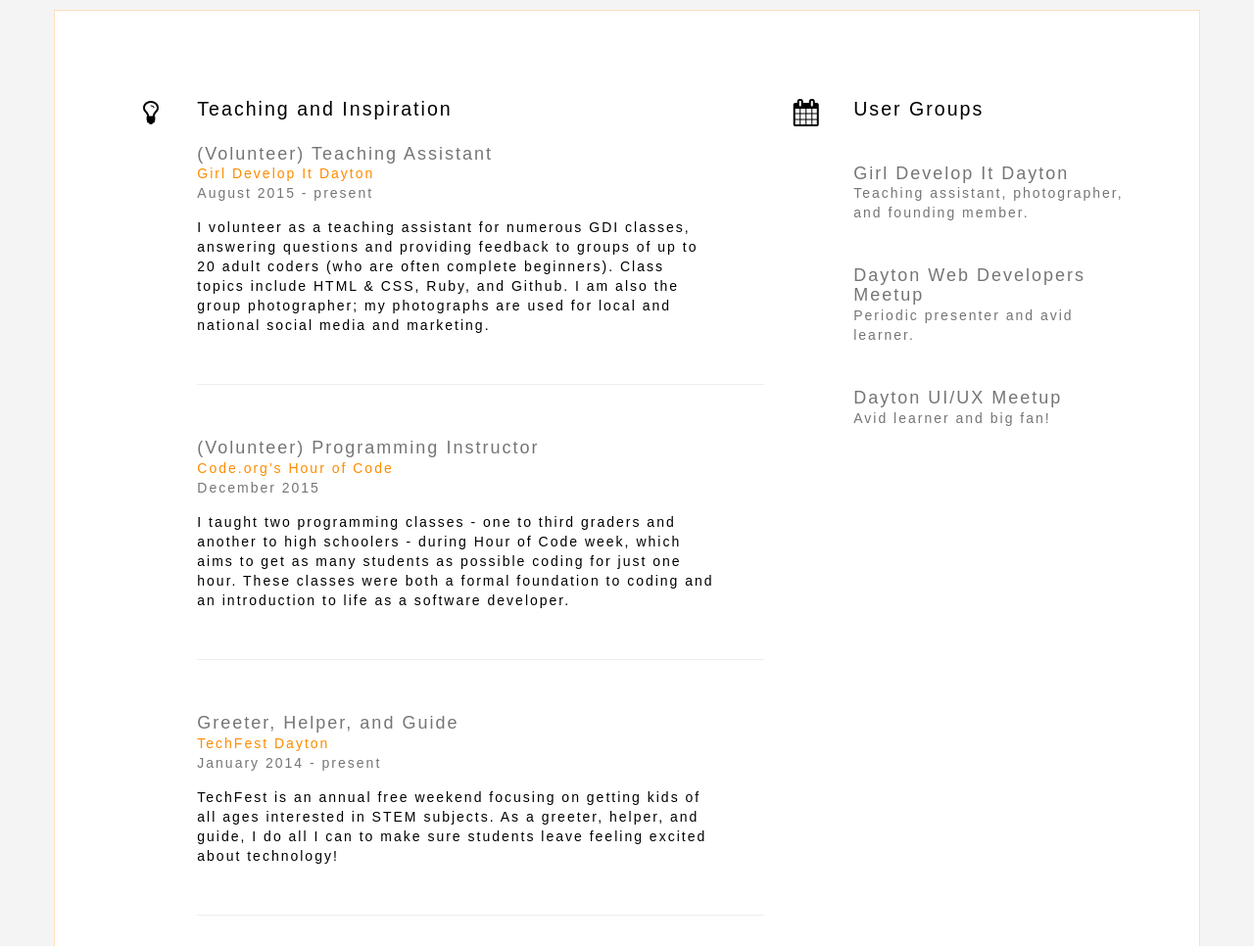
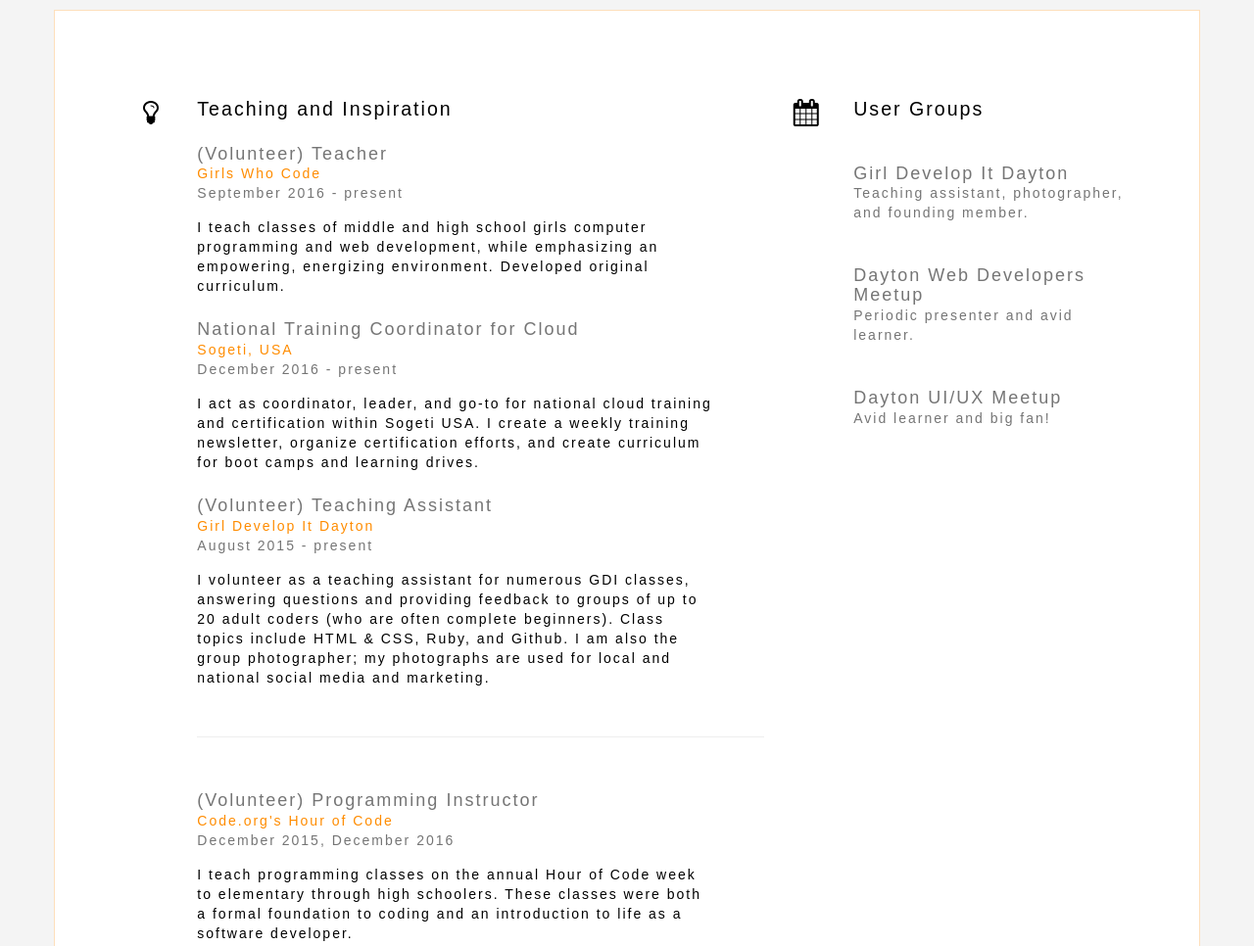
Before and after one commit to okapishomapi/okapishomapi.github.io, a plain HTML site: page index.html in a window 1280 px wide. Shown: the part 780-1746 px from the top of the page at 98% size. Drawn offline with nearby package versions, Linux system fonts and the light colour scheme; a web font is replaced by a local one.

Commit message:
updates to inspiration and teaching section

```diff
--- a/index.html
+++ b/index.html
@@ -90,7 +90,26 @@
 
                 <div class="col-sm-11">
                     <h3>Teaching and Inspiration</h3>
-
+					<div class="row">
+						<div class="col-md-11">
+                            <h4>(Volunteer) Teacher</h4>
+                            <p class="sub"><a href="https://girlswhocode.com/" target="_blank">Girls Who Code</a>
+							<br>September 2016 - present
+                            </p>
+                            <p class="bolder" color="red">I teach classes of middle and high school girls computer programming and web development, while emphasizing
+							an empowering, energizing environment. Developed original curriculum.</p>
+						</div>
+					</div><!--Teaching and Inspiration .1 end-->
+										<div class="row">
+						<div class="col-md-11">
+                            <h4>National Training Coordinator for Cloud</h4>
+                            <p class="sub"><a href="https://us.sogeti.com/" target="_blank">Sogeti, USA</a>
+							<br>December 2016 - present
+                            </p>
+                            <p class="bolder" color="red">I act as coordinator, leader, and go-to for national cloud training and certification within Sogeti USA.
+							I create a weekly training newsletter, organize certification efforts, and create curriculum for boot camps and learning drives.</p>
+						</div>
+					</div><!--Teaching and Inspiration .2 end-->
 					<div class="row">
 						<div class="col-md-11">
                             <h4>(Volunteer) Teaching Assistant</h4>
@@ -107,10 +126,9 @@
 						<div class="col-md-11">
                             <h4>(Volunteer) Programming Instructor</h4>
                             <p class="sub"><a href="https://hourofcode.com/us" target="_blank">Code.org's Hour of Code</a>
-                            <br>December 2015</p>
-                            <p class="bolder">I taught two programming classes - one to third graders and another to high schoolers -
-							during Hour of Code week, which aims to get as many students as possible coding for just one hour.
-							These classes were both a formal foundation to coding and an introduction to life as a software developer.</p>
+                            <br>December 2015, December 2016</p>
+                            <p class="bolder">I teach programming classes on the annual Hour of Code week to elementary through
+							high schoolers. These classes were both a formal foundation to coding and an introduction to life as a software developer.</p>
 						</div>
 					</div><!--Teaching and Inspiration 2 end-->
 					<hr>
@@ -129,7 +147,7 @@
                             <h4>Programming Instructor</h4>
                             <p class="sub"><a href="http://twenty.techcorps.org/" target="_blank">TECH CORPS Ohio</a>
                             <br>June 2011 - August 2011</p>
-                            <p class="bolder">I taught one-week sessions to elementary and middle schoolers in programming, robotics, and web development.
+                            <p class="bolder">I taught multiple one-week sessions to elementary and middle schoolers in programming, robotics, and web development.
 							These were full-day classes including meals, recess, formal instruction, and student presentations.
 							I was responsible for five classes of 20 students at a time.
 							We used Alice, Scratch, and LEGO NXT programming languages and hardware.</p>
```
